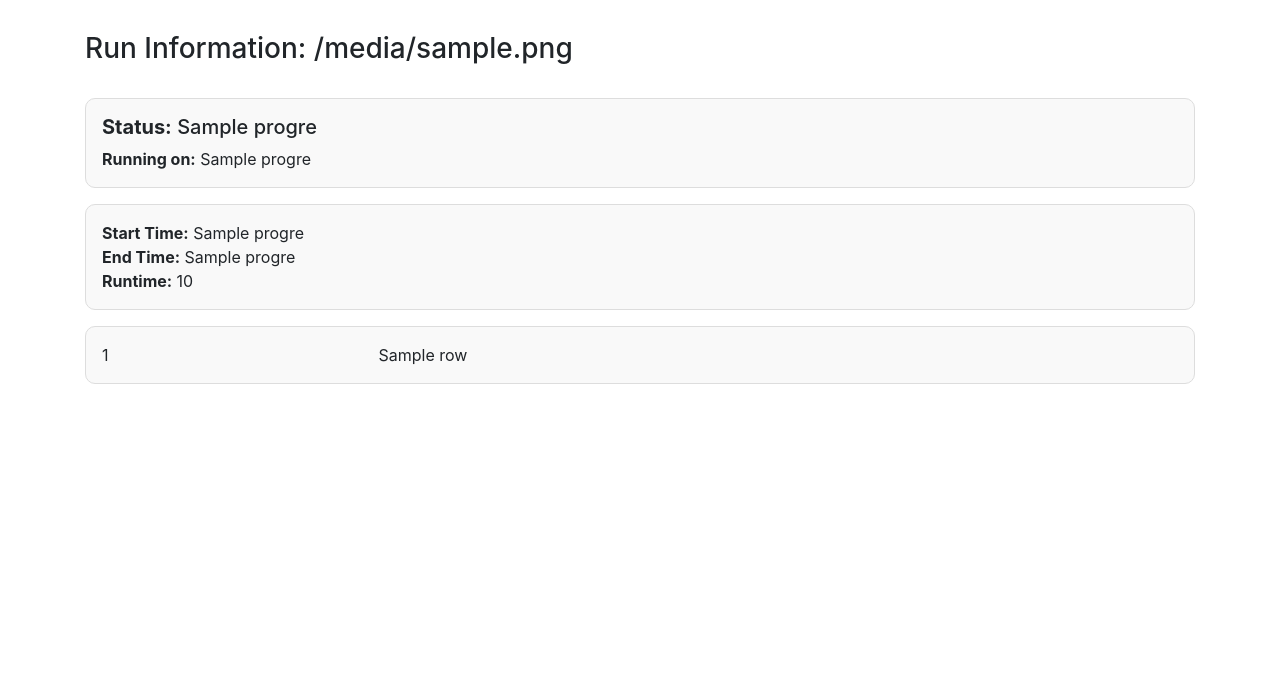
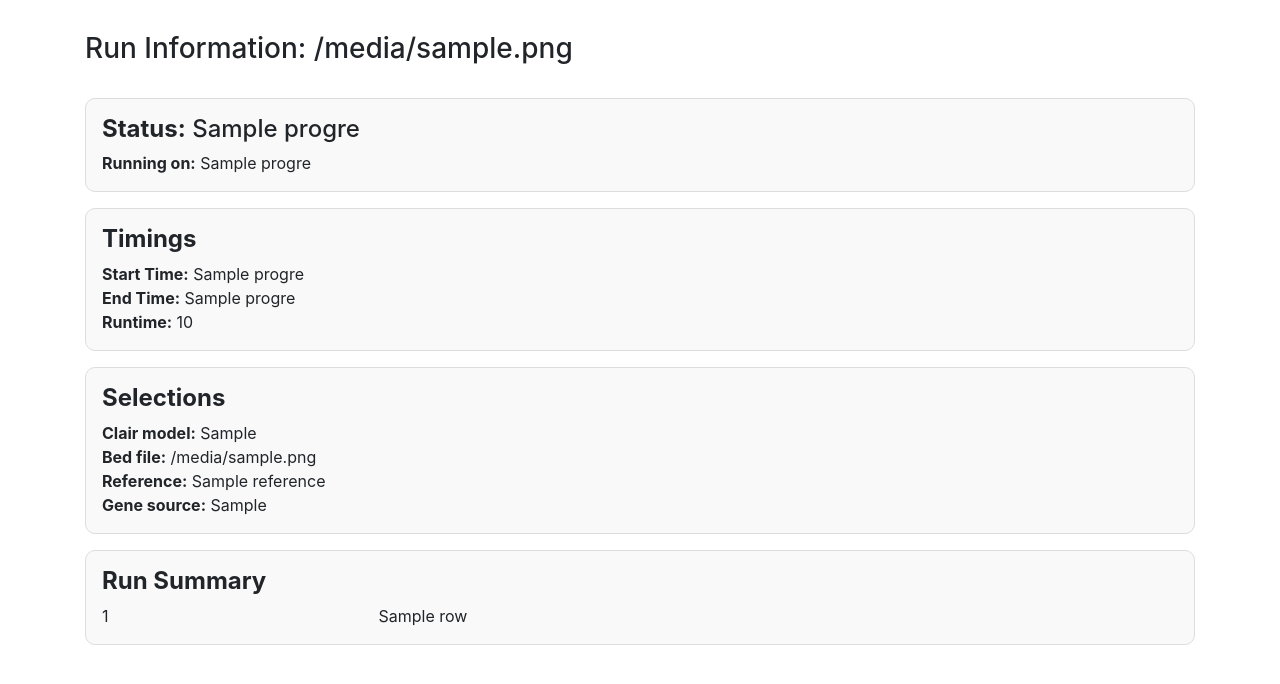
Before and after one commit to parkerpayne/polar-pipeline, a Flask app: template templates/info.html in a window 1280 px wide. Shown: the part 56-740 px from the top of the page. Run offline with Flask 3, Linux system fonts and the light colour scheme; the template is opened without the code that fills it: most values are stand-ins (such as "Sample title", 1, 10 or a date in 2020); a database or web service that is not in the repository returns one stand-in record (values such as "Sample title"); some libraries are stand-ins or nearby versions.

Commit message:
added selection and run summary

```diff
--- a/app.py
+++ b/app.py
@@ -96,9 +96,9 @@ def file_chosen(path, clair_model, gene_source, bed_file, reference_file):
     id = hashlib.sha256(concatenated_string.encode()).hexdigest()
 
     try:
-        query = "INSERT INTO progress (file_name, status, id) VALUES (%s, %s, %s)"
+        query = "INSERT INTO progress (file_name, status, id, clair_model, bed_file, reference, gene_source) VALUES (%s, %s, %s, %s, %s, %s, %s)"
         with conn.cursor() as cursor:
-            cursor.execute(query, (file_name, 'waiting', id))
+            cursor.execute(query, (file_name, 'waiting', id, clair_model, bed_file, reference_file, gene_source))
         conn.commit()
     except Exception as e:
         print(f"Error updating the database: {e}")
@@ -396,7 +396,12 @@ def info(id):
         else:
             rows = []
 
-        return render_template('info.html', file_name = file_name, startTime = startTime, endTime = endTime, status = status, runtime=runtime, folder_list = folder_list, computer=computer, id=id, rows=rows)
+        clair_model = row[7]
+        bed_file = row[8]
+        reference = row[9]
+        gene_source = row[10]
+
+        return render_template('info.html', file_name = file_name, startTime = startTime, endTime = endTime, status = status, runtime=runtime, folder_list = folder_list, computer=computer, id=id, rows=rows, clair_model=clair_model, bed_file=bed_file, reference=reference, gene_source=gene_source)
     except Exception as e:
         return f"Error: {e}"
 
--- a/lib.py
+++ b/lib.py
@@ -243,6 +243,7 @@ def nextflow(input_file, output_directory, reference_file, clair3_model_path, co
         --snp \
         --sv \
         --cnv \
+        --str \
         --bam {input_file} \
         --ref {reference_file} \
         --bam_min_coverage 0.01 \
--- a/templates/info.html
+++ b/templates/info.html
@@ -120,7 +120,7 @@
         <div class="row">
             <div class="col-lg-12">
                 <div class="dashboard-container">
-                    <h5><strong>Status:</strong> <span id="status">{{ status }}</span></h5>
+                    <h4><strong>Status:</strong> <span id="status">{{ status }}</span></h4>
                     <strong>Running on:</strong> <span id="computer">{{ computer }}</span>
                 </div>
             </div>
@@ -128,6 +128,7 @@
         <div class="row">
             <div class="col-lg-12">
                 <div class="dashboard-container">
+                    <h4><strong>Timings</strong></h4>
                     <strong>Start Time:</strong> <span id="startTime">{{ startTime }}</span><br>
                     <strong>End Time:</strong> <span id="endTime">{{ endTime }}</span><br>
                     <strong>Runtime:</strong> <span id="runtime">{{ runtime }}</span>
@@ -137,6 +138,18 @@
         <div class="row">
             <div class="col-lg-12">
                 <div class="dashboard-container">
+                    <h4><strong>Selections</strong></h4>
+                    <strong>Clair model:</strong> <span>{{ clair_model }}</span><br>
+                    <strong>Bed file:</strong> <span>{{ bed_file }}</span><br>
+                    <strong>Reference:</strong> <span>{{ reference }}</span><br>
+                    <strong>Gene source:</strong> <span>{{ clair_model }}</span><br>
+                </div>
+            </div>
+        </div>
+        <div class="row">
+            <div class="col-lg-12">
+                <div class="dashboard-container">
+                    <h4><strong>Run Summary</strong></h4>
                     {% for row in rows %}
                         <div class="row">
                             <div class="col-sm-3">
```
